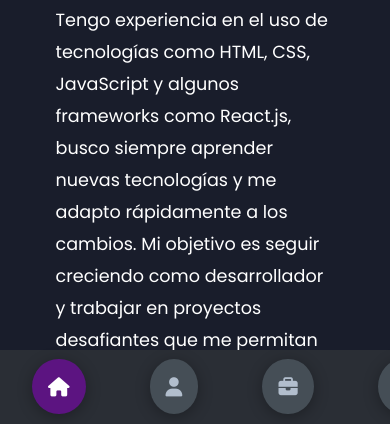
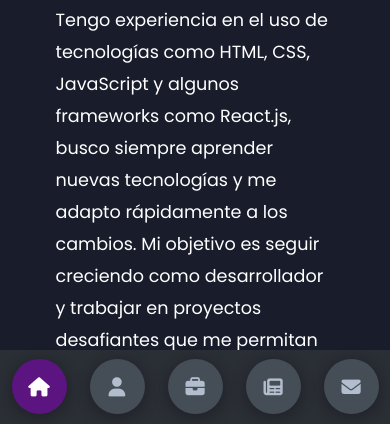
Before and after one commit to juanfercaste/portafolio-alura, a plain HTML site: page index.html in a window 390 px wide. Shown: the part 420-844 px from the top of the page. Drawn offline with Linux system fonts and the light colour scheme.

Commit message:
first commit

```diff
--- a/styles/_media.scss
+++ b/styles/_media.scss
@@ -98,7 +98,7 @@
     width: 100%;
     background-color: var(--color-grey5);
     .control {
-      margin: 0.6rem 2rem !important;
+      margin: 0.6rem 0rem !important;
     }
   }
 }
```
Also changed, not shown: styles/style.css.
